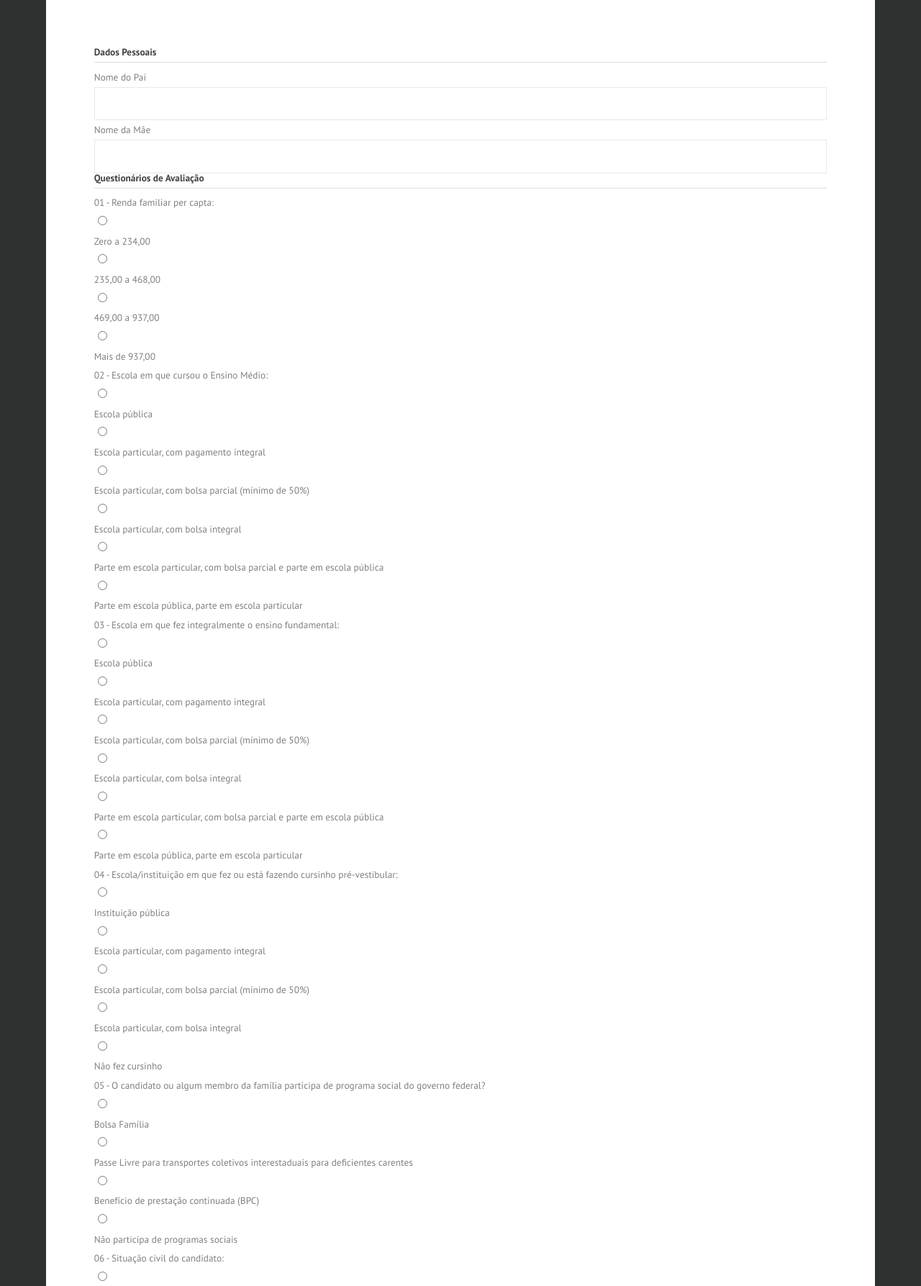
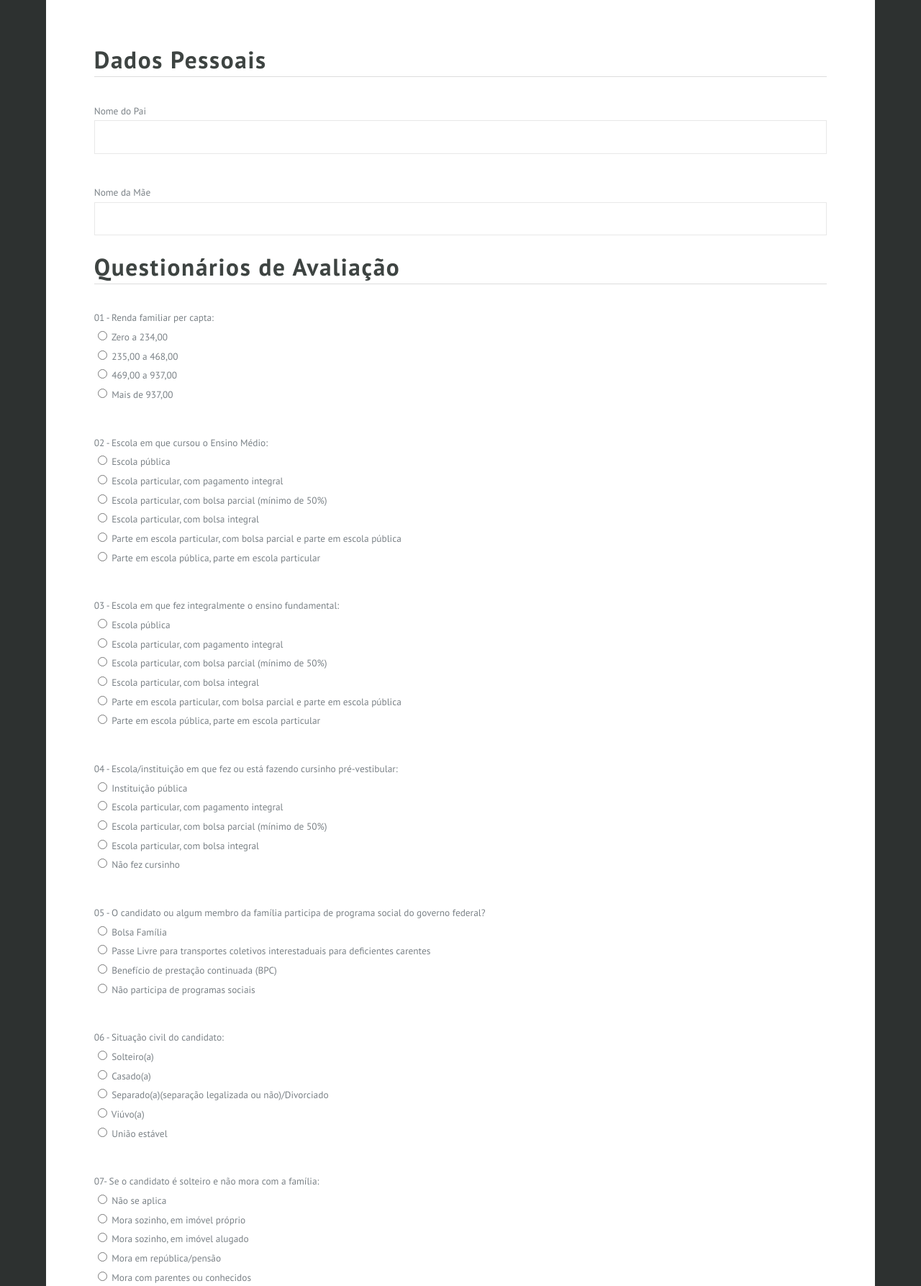
Before and after one commit to victorfarruda/processo-seletivo, a Django app: template inscricoes/templates/inscricoes/socio_inscricao.html in a window 1280 px wide. Shown: the part 204-1991 px from the top of the page at 72% size. Run offline with Django 3.2, Linux system fonts and the light colour scheme; the template is opened without the code that fills it: values that come from a table or form of the project are taken from there, others are empty; some libraries are stand-ins or nearby versions.

Commit message:
socio inscricao template

```diff
--- a/inscricoes/templates/inscricoes/comprovante.html
+++ b/inscricoes/templates/inscricoes/comprovante.html
@@ -4,7 +4,7 @@
         <!-- Required meta tags -->
         <meta charset="utf-8">
         <meta name="viewport" content="width=device-width, initial-scale=1, shrink-to-fit=no">
-        {% include 'snippets/css.html' %}
+        <link rel="stylesheet" href="https://maxcdn.bootstrapcdn.com/bootstrap/4.0.0/css/bootstrap.min.css" integrity="sha384-Gn5384xqQ1aoWXA+058RXPxPg6fy4IWvTNh0E263XmFcJlSAwiGgFAW/dAiS6JXm" crossorigin="anonymous">
         <title>Comprovante Inscrição - Processo Seletivo Universidade Aberta do Brasil (UAB)</title>
         <style>
             body {
--- a/inscricoes/templates/inscricoes/socio_inscricao.html
+++ b/inscricoes/templates/inscricoes/socio_inscricao.html
@@ -5,34 +5,40 @@
 {% block content %}
 <form method="POST">
     {% csrf_token %}
-    <h1>Dados Pessoais</h1>
-    <hr/>
-    <div class="form-row">
+    <header>
+        <h2>Dados Pessoais</h2>
+        <hr/>
+    </header>
+    <div class="row">
         {% for socio in socio_form %}
             {% if forloop.counter == 3 %}
                 </div>
-                <h1>Questionários de Avaliação</h1>
-                <hr/>
-                <div class="form-row">
+                <br/>
+                <header>
+                    <h2>Questionários de Avaliação</h2>
+                    <hr/>
+                </header>
+                <div class="row">
             {% endif %}
-            <div class="form-group col-12">
+            <div class="form-group col-12 12u">
                 <label for="{{ socio.name }}">
                     {{ socio.label }}
                 </label>
                 {% if forloop.counter > 2 %}
                     {% if socio.errors %}
                         {% for choice in socio %}
-                            <div class="col-12">
-                                <div class="form-check">
-                                    {{ choice.tag }}
-                                    <label class="form-check-label" for="{{ choice.data.name }}">
-                                        {{ choice.data.label }}
-                                    </label>
-                                </div>
-                            </div>
+                            {{ choice }}
+                            <!--<div class="col-12 12u">-->
+                                <!--<div class="form-check">-->
+                                    <!--{{ choice.tag }}-->
+                                    <!--<label class="form-check-label" for="{{ choice.data.name }}">-->
+                                        <!--{{ choice.data.label }}-->
+                                    <!--</label>-->
+                                <!--</div>-->
+                            <!--</div>-->
                         {% endfor %}
                         <div class="alert alert-danger" role="alert">
-                            <strong>
+                            <strong style="color:red;">
                                 {% for error in socio.errors %}
                                     {{ error }}
                                 {% endfor %}
@@ -40,20 +46,21 @@
                         </div>
                     {% else %}
                         {% for choice in socio %}
-                            <div class="col-12">
-                                <div class="form-check">
-                                    {{ choice.tag }}
-                                    <label class="form-check-label" for="{{ choice.data.name }}">
-                                        {{ choice.data.label }}
-                                    </label>
-                                </div>
-                            </div>
+                            {{ choice }}
+                            <!--<div class="col-12 12u">-->
+                                <!--<div class="form-check">-->
+                                    <!--{{ choice.tag }}-->
+                                    <!--<label class="form-check-label" for="{{ choice.data.name }}">-->
+                                        <!--{{ choice.data.label }}-->
+                                    <!--</label>-->
+                                <!--</div>-->
+                            <!--</div>-->
                         {% endfor %}
                     {% endif %}
                 {% else %}
                     {% if socio.errors %}
                         {{ socio|add_class:"is-invalid" }}
-                        <div class="invalid-feedback">
+                        <div class="invalid-feedback" style="color:red;">
                             {% for error in socio.errors %}
                                 {{ error }}
                             {% endfor %}
@@ -65,6 +72,6 @@
             </div>
         {% endfor %}
     </div>
-    <button type="submit" class="btn btn-primary">Inscrever no Socioeconômico</button>
+    <button type="submit" class="btn btn-primary button">Inscrever no Socioeconômico</button>
 </form>
 {% endblock %}
--- a/templates/base.html
+++ b/templates/base.html
@@ -117,13 +117,13 @@
 
 				<div class="row">
 					<div class="6u">
-						<span class="copyright">&copy; Untitled. All rights reserved.</span>
+						<span class="copyright">&copy; 2018 - Victor de Freitas Arruda.</span>
 					</div>
 					<div class="6u">
 						<ul class="icons">
 							<!--<li><a href="#" class="icon fa-facebook"><span>Facebook</span></a></li>-->
 							<!--<li><a href="#" class="icon fa-twitter"><span>Twitter</span></a></li>-->
-							<li><a href="#" class="icon fa-google-plus"><span>GitHub</span></a></li>
+							<li><a href="http://github.com/victorfarruda/" class="icon fa-github"><span>GitHub</span></a></li>
 						</ul>
 					</div>
 				</div>
```
Also changed, not shown: templates/index.html (+4 -4 lines).
